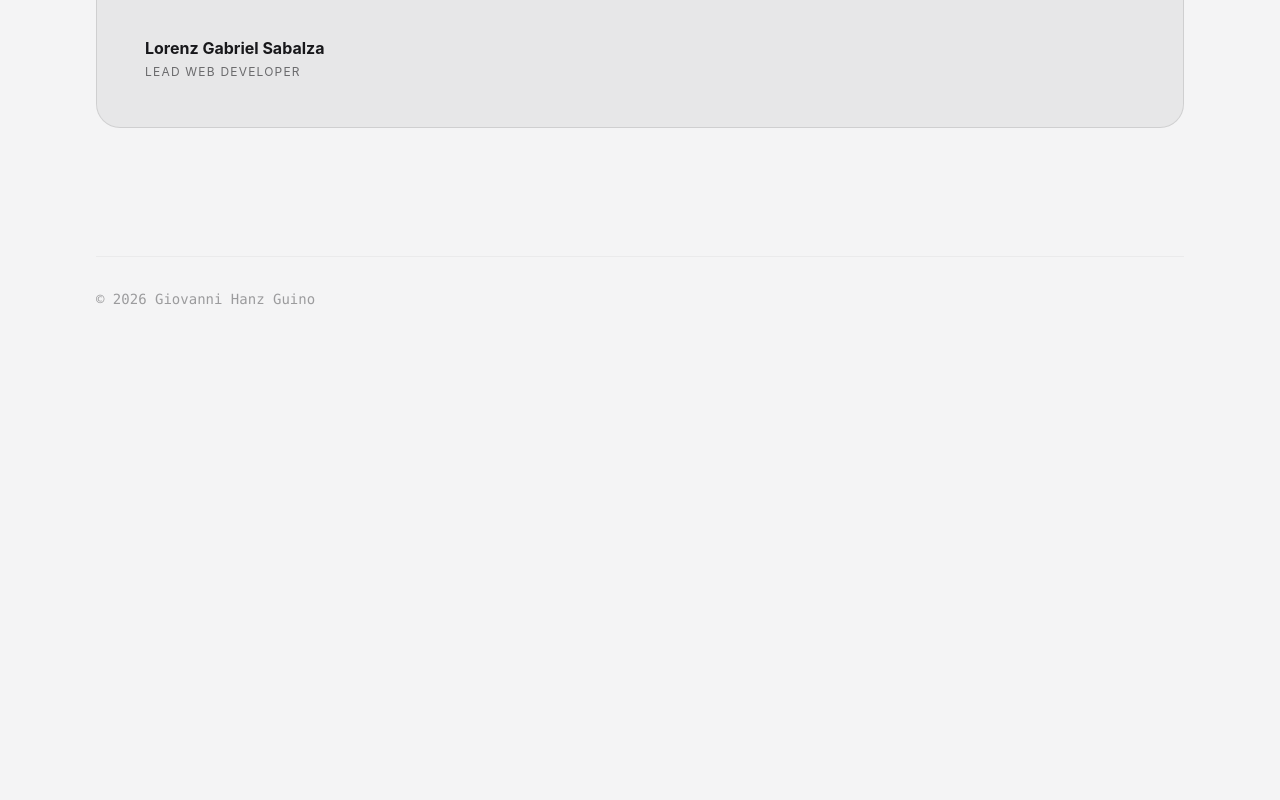
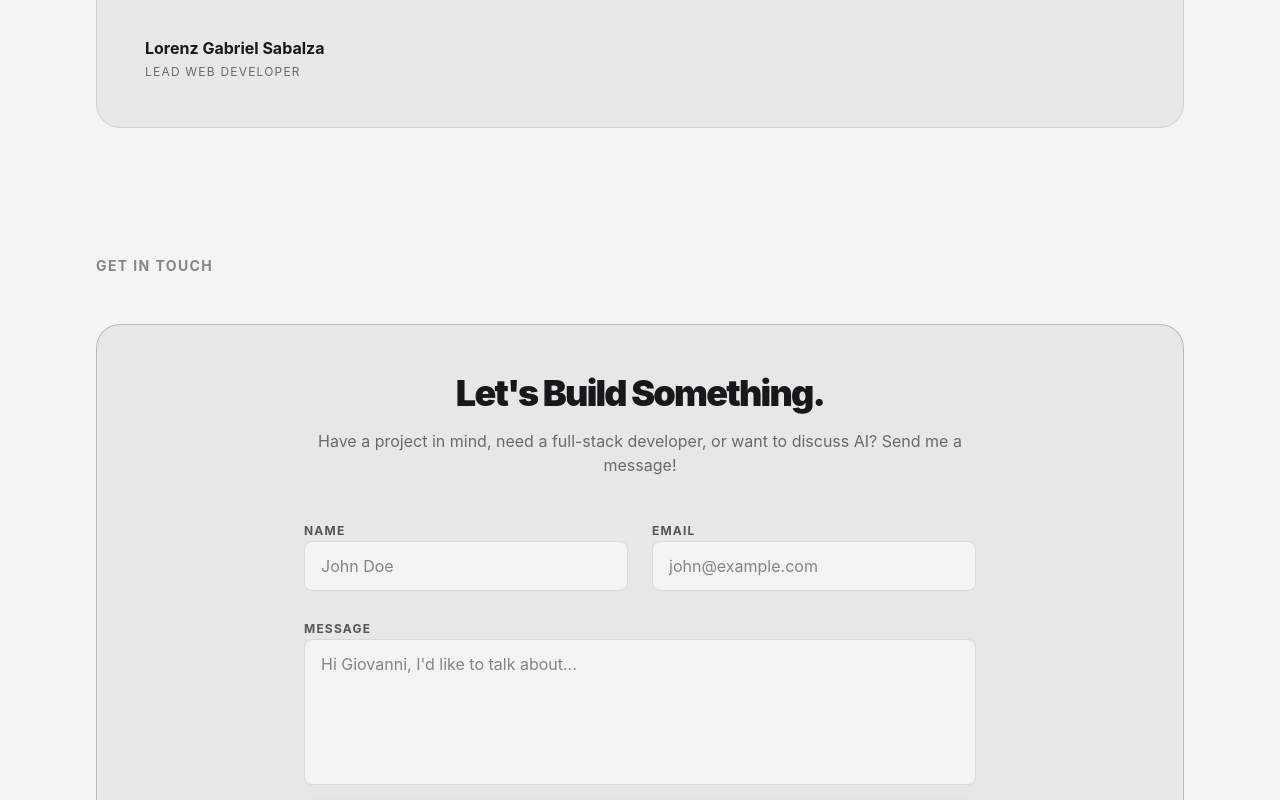
Before and after one commit to vannrosales/portfolio-with-work, a React (Vite) app: page / in a window 1280 px wide. Shown: the part 11200-12000 px from the top of the page. Before the commit the page ends 11605 px from the top, so only its background shows below. Built offline with nearby package versions, Linux system fonts and the light colour scheme; no server answers.

Commit message:
added an functional email

```diff
--- a/src/components/Content.jsx
+++ b/src/components/Content.jsx
@@ -8,6 +8,7 @@ import Projects from './sections/Projects';
 import Experience from './sections/Experience';
 import GitHubActivity from './sections/GitHubActivity';
 import Endorsements from './sections/Endorsements';
+import Contact from './sections/Contact';
 import Footer from './Footer';
 import ScrollReveal from './ScrollReveal';
 
@@ -25,6 +26,7 @@ export default function Content() {
         <ScrollReveal delay={0.1}><Projects /></ScrollReveal>
         <ScrollReveal delay={0.1}><Experience /></ScrollReveal>
         <ScrollReveal delay={0.1}><Endorsements /></ScrollReveal>
+        <ScrollReveal delay={0.1}><Contact /></ScrollReveal>
         <ScrollReveal delay={0.1}><Footer /></ScrollReveal>
       </main>
     </>
--- /dev/null
+++ b/src/components/sections/Contact.jsx
@@ -0,0 +1,124 @@
+import { useState } from 'react';
+
+export default function Contact() {
+  const [status, setStatus] = useState(''); // '', 'loading', 'success', 'error'
+
+  const handleSubmit = (e) => {
+    e.preventDefault();
+    setStatus('loading');
+
+    const form = e.target;
+    const data = new FormData(form);
+
+    // Simulate network delay for UX
+    setTimeout(() => {
+      // NOTE: You can replace this empty string with a Formspree endpoint (e.g., "https://formspree.io/f/your_id")
+      // to make it send emails automatically without opening the user's email app.
+      const endpoint = "";
+
+      if (endpoint) {
+        fetch(endpoint, {
+          method: 'POST',
+          body: data,
+          headers: {
+            'Accept': 'application/json'
+          }
+        }).then(response => {
+          if (response.ok) {
+            setStatus('success');
+            form.reset();
+            setTimeout(() => setStatus(''), 3000);
+          } else {
+            setStatus('error');
+          }
+        }).catch(() => {
+          setStatus('error');
+        });
+      } else {
+        // Fallback: If no endpoint is configured, format the form data and open the default mail client
+        const name = data.get('name');
+        const email = data.get('email');
+        const message = data.get('message');
+        const subject = `Portfolio Contact from ${name}`;
+        const body = `Name: ${name}%0D%0AEmail: ${email}%0D%0A%0D%0A${message}`;
+        window.location.href = `mailto:giovannihanzguino@gmail.com?subject=${subject}&body=${body}`;
+
+        setStatus('success');
+        form.reset();
+        setTimeout(() => setStatus(''), 3000);
+      }
+    }, 1000);
+  };
+
+  return (
+    <section id="contact" className="scroll-mt-32 mb-32 relative z-10">
+      <h2 className="text-sm font-bold uppercase tracking-widest opacity-50 mb-12">
+        Get In Touch
+      </h2>
+      <div className="p-8 lg:p-12 border border-black/20 dark:border-white/10 rounded-3xl bg-black/5 dark:bg-white/5 relative overflow-hidden">
+        <div className="max-w-2xl mx-auto">
+          <h3 className="text-3xl md:text-4xl font-black tracking-tighter mb-4 text-center">Let's Build Something.</h3>
+          <p className="opacity-60 text-center mb-10">
+            Have a project in mind, need a full-stack developer, or want to discuss AI? Send me a message!
+          </p>
+
+          <form onSubmit={handleSubmit} className="space-y-6">
+            <div className="grid grid-cols-1 md:grid-cols-2 gap-6">
+              <div className="space-y-2">
+                <label htmlFor="name" className="text-xs font-bold uppercase tracking-widest opacity-70">Name</label>
+                <input
+                  type="text"
+                  id="name"
+                  name="name"
+                  required
+                  className="w-full px-4 py-3 bg-white/50 dark:bg-black/50 border border-black/10 dark:border-white/10 rounded-lg focus:outline-none focus:ring-2 focus:ring-emerald-500 transition-all"
+                  placeholder="John Doe"
+                />
+              </div>
+              <div className="space-y-2">
+                <label htmlFor="email" className="text-xs font-bold uppercase tracking-widest opacity-70">Email</label>
+                <input
+                  type="email"
+                  id="email"
+                  name="email"
+                  required
+                  className="w-full px-4 py-3 bg-white/50 dark:bg-black/50 border border-black/10 dark:border-white/10 rounded-lg focus:outline-none focus:ring-2 focus:ring-emerald-500 transition-all"
+                  placeholder="john@example.com"
+                />
+              </div>
+            </div>
+            <div className="space-y-2">
+              <label htmlFor="message" className="text-xs font-bold uppercase tracking-widest opacity-70">Message</label>
+              <textarea
+                id="message"
+                name="message"
+                required
+                rows="5"
+                className="w-full px-4 py-3 bg-white/50 dark:bg-black/50 border border-black/10 dark:border-white/10 rounded-lg focus:outline-none focus:ring-2 focus:ring-emerald-500 transition-all resize-none"
+                placeholder="Hi Giovanni, I'd like to talk about..."
+              ></textarea>
+            </div>
+
+            <button
+              type="submit"
+              disabled={status === 'loading'}
+              className="w-full py-4 bg-emerald-500 hover:bg-emerald-600 text-white font-bold tracking-widest uppercase rounded-lg transition-all shadow-[0_0_20px_rgba(16,185,129,0.3)] hover:shadow-[0_0_30px_rgba(16,185,129,0.5)] disabled:opacity-70 flex justify-center items-center gap-2"
+            >
+              {status === 'loading' && (
+                <svg className="animate-spin h-5 w-5 text-white" xmlns="http://www.w3.org/2000/svg" fill="none" viewBox="0 0 24 24">
+                  <circle className="opacity-25" cx="12" cy="12" r="10" stroke="currentColor" strokeWidth="4"></circle>
+                  <path className="opacity-75" fill="currentColor" d="M4 12a8 8 0 018-8V0C5.373 0 0 5.373 0 12h4zm2 5.291A7.962 7.962 0 014 12H0c0 3.042 1.135 5.824 3 7.938l3-2.647z"></path>
+                </svg>
+              )}
+              {status === 'success' ? 'Message Sent!' : 'Send Message'}
+            </button>
+
+            {status === 'error' && (
+              <p className="text-red-500 text-sm text-center font-medium">Oops! There was a problem sending your message. Please try again.</p>
+            )}
+          </form>
+        </div>
+      </div>
+    </section>
+  );
+}
```
